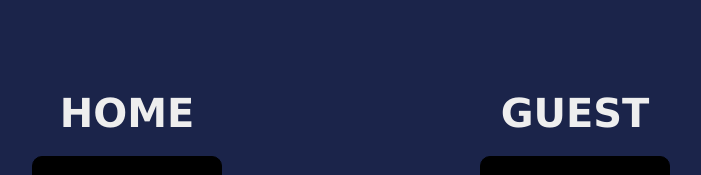
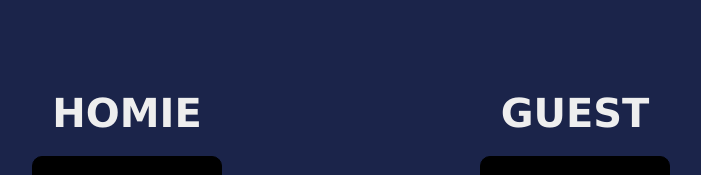
Before and after one commit to PRIYACHANDRALANKA/Game-score-card, a website built with Vite: page index.html in a window 1280 px wide. Shown: the top 175 px of the page, without its empty margins (289-990 px from the left). Built offline with nearby package versions, Linux system fonts and the light colour scheme.

Commit message:
Update index.html

```diff
--- a/index.html
+++ b/index.html
@@ -5,7 +5,7 @@
     <body>
         <div class="container">
             <div class="column">
-                <h3>HOME</h3>
+                <h3>HOMIE</h3>
                 <dis>
                     <h2 id ="homescore-el" class="dis">0</h2>
                     <div>
```
